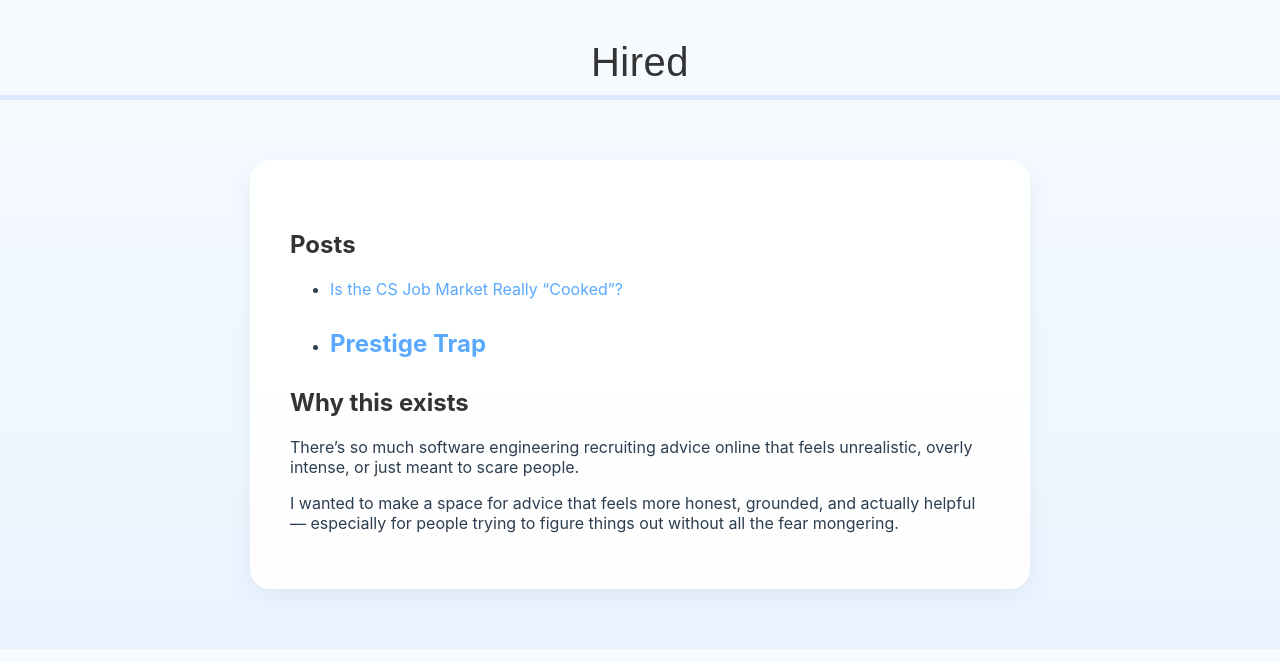
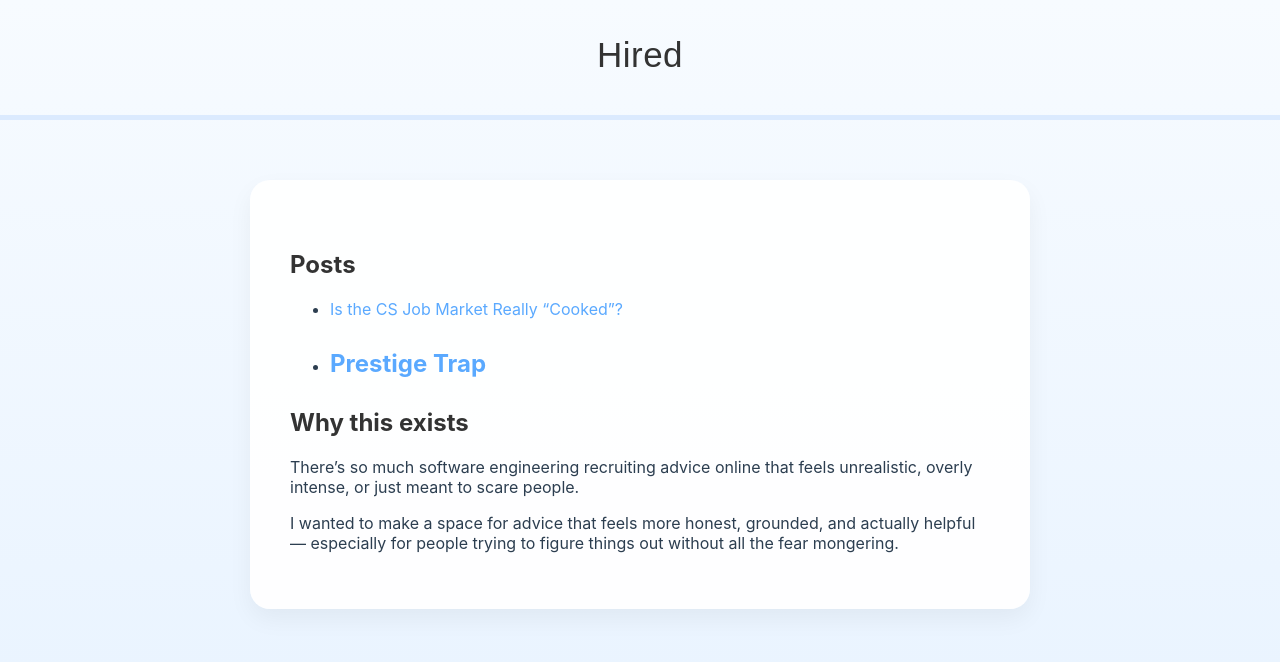
Before and after one commit to hiredmaybe67/hiredmaybe67.github.io, a Jekyll site: the page built from index.md, in a window 1280 px wide. Shown: the top 662 px of the page. Built offline with Jekyll 4.4.1, drawn with Linux system fonts in a browser that asks for light colours.

Commit message:
Update default.html

```diff
--- a/_layouts/default.html
+++ b/_layouts/default.html
@@ -24,10 +24,11 @@
       font-family: 'Montserrat', sans-serif;
       text-align: center;
       color: #333333;
-      margin-bottom: 5px;
-      font-size: 40px;
-    font-weight: 400; /* 👈 thinner */
-    letter-spacing: 0.5px; /* 👈 softer look */
+      vertical-align: top;
+      /* margin-bottom: 5px;  */
+      font-size: 35px;
+      font-weight: 400; /* 👈 thinner */
+      letter-spacing: 0.5px; /* 👈 softer look */
     }
 
     h1 {
```
